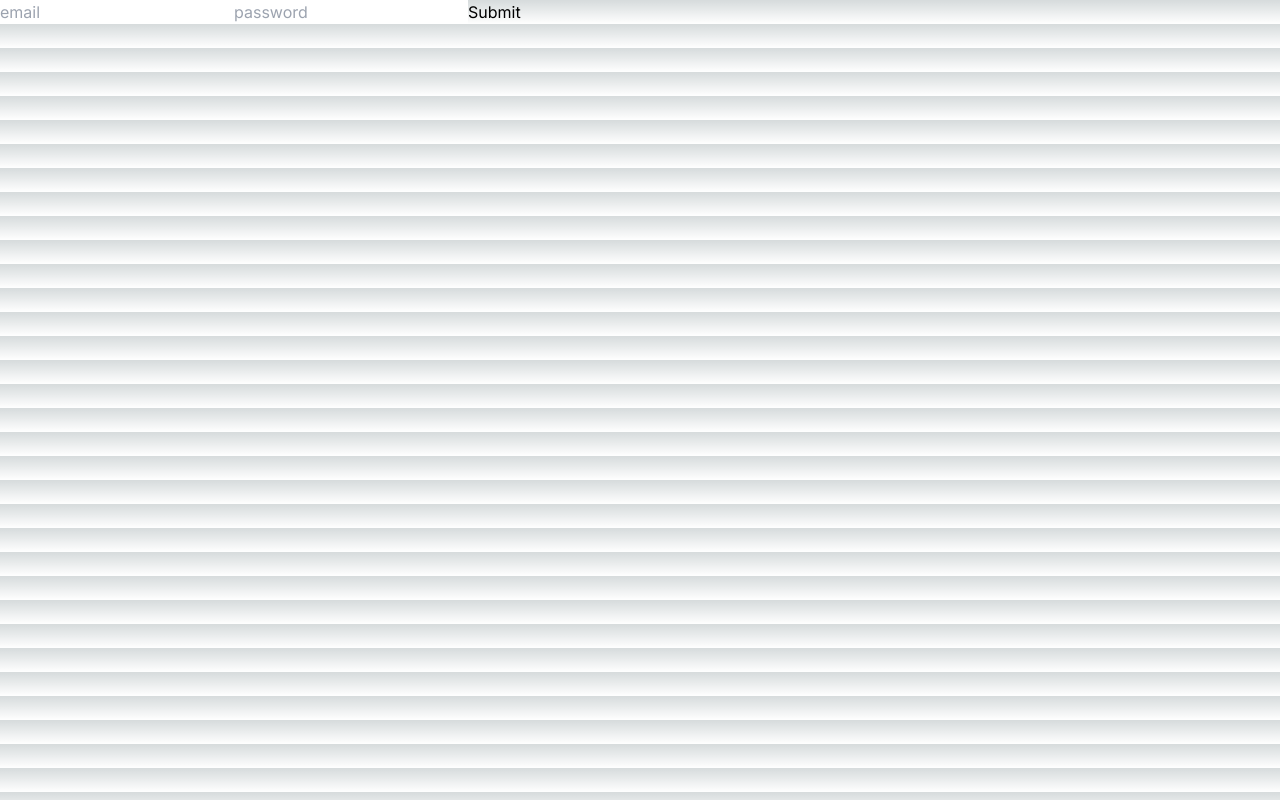
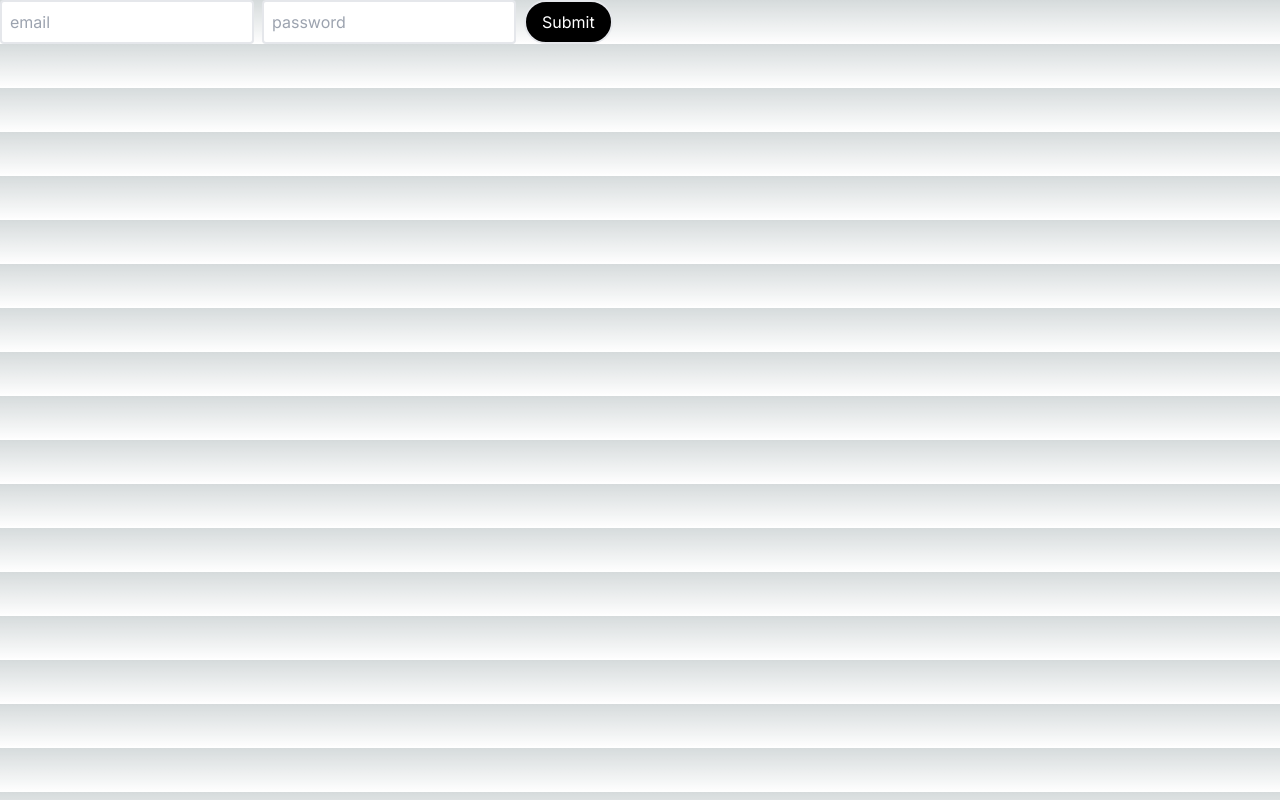
Before and after one commit to deepak-rawat78/chat_app_frontend, a Next.js app: page /login in a window 1280 px wide. Built offline with nearby package versions, Linux system fonts and the light colour scheme.

Commit message:
learn basics of tailwind css

```diff
--- a/app/home/page.tsx
+++ b/app/home/page.tsx
@@ -17,17 +17,17 @@ const Home = () => {
 		return <div>Loading... </div>;
 	}
 	return (
-		<div>
+		<div className="mt-5 ml-5">
 			<form>
-				Hello {user?.data?.userName}
-				{", "}
+				<h3 className="text-4xl">
+					Hello {user?.data?.userName}
+					{", "}
+				</h3>
 				<input
 					type="submit"
 					onClick={handleLogout}
 					value="Logout"
-					style={{
-						border: "1px dotted blue",
-					}}
+					className="border-2 border-black rounded-3xl py-1 px-6 mt-2"
 				/>
 			</form>
 		</div>
--- a/app/login/page.tsx
+++ b/app/login/page.tsx
@@ -46,6 +46,7 @@ export default function Login() {
 						setEmail(e.target.value);
 					}}
 					placeholder="email"
+					className="border-2 rounded mr-2 p-2 text-inherit"
 				/>
 				<input
 					type="text"
@@ -55,8 +56,13 @@ export default function Login() {
 						setPassword(e.target.value);
 					}}
 					placeholder="password"
+					className="border-2 rounded mr-2 p-2 text-inherit"
 				/>
-				<input type="submit" title="Login" style={{ border: "1px" }} />
+				<input
+					type="submit"
+					title="Login"
+					className="border-2 py-2 px-4 rounded-full bg-black text-white"
+				/>
 			</form>
 		</main>
 	);
--- a/app/page.tsx
+++ b/app/page.tsx
@@ -2,8 +2,10 @@ import Link from "next/link";
 
 export default function Home() {
 	return (
-		<div>
-			<Link href="/login">Go to login</Link>
-		</div>
+		<section>
+			<Link href="/login">
+				<h3 className="text-3xl font-bold underline">Go to login</h3>
+			</Link>
+		</section>
 	);
 }
```
